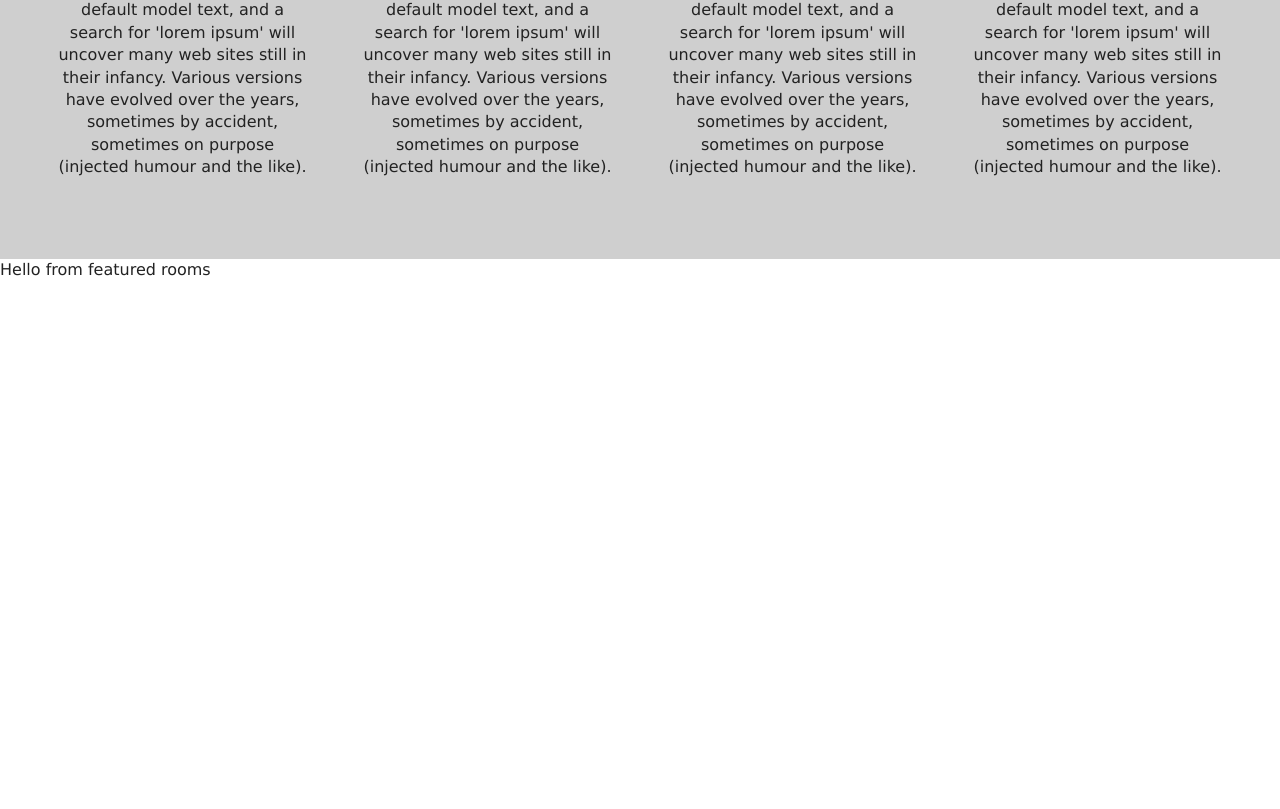
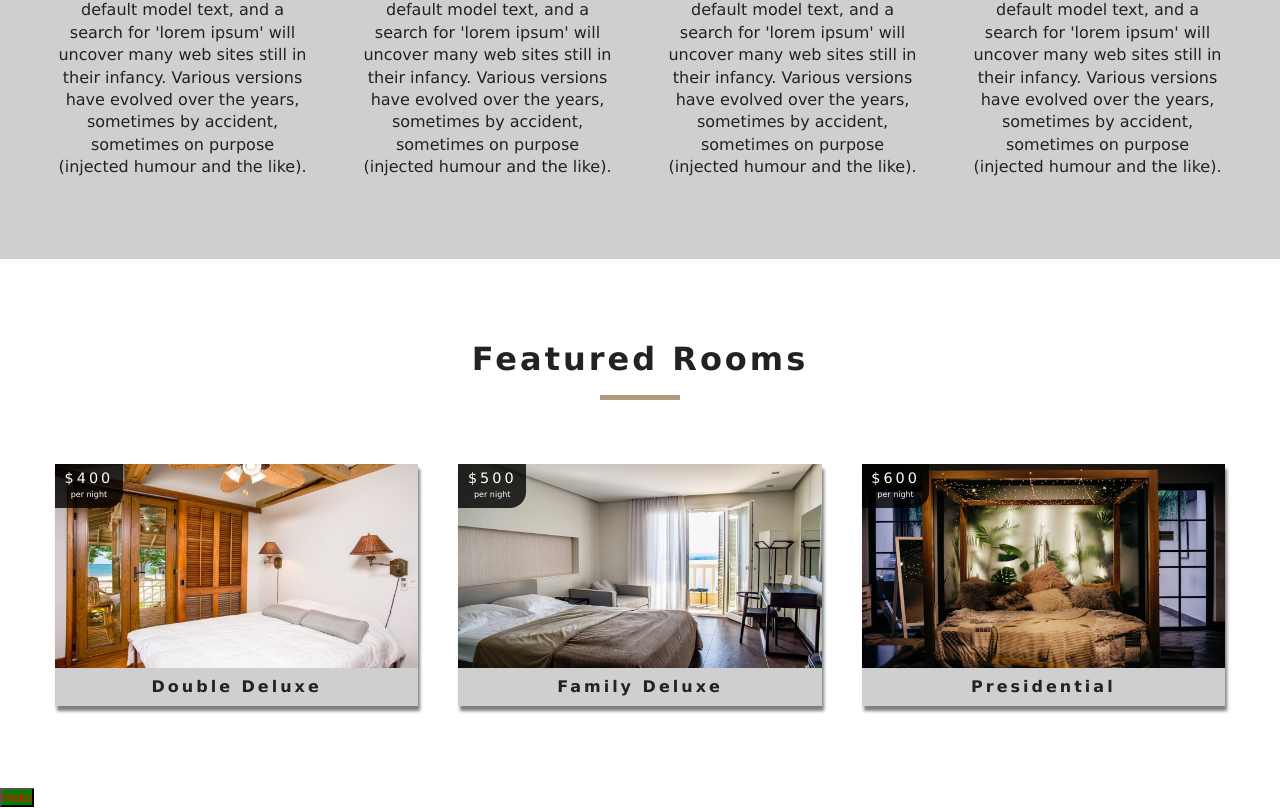
Before and after one commit to BrandonMGH/Keystone_Hotel-, a React (Create React App) app: page / in a window 1280 px wide. Shown: the part 1423-2232 px from the top of the page. Before the commit the page ends 1704 px from the top, so only its background shows below. Built offline with nearby package versions, Linux system fonts and the light colour scheme.

Commit message:
still working on getting the styled components to work properly

```diff
--- a/package.json
+++ b/package.json
@@ -7,7 +7,8 @@
     "react-dom": "^16.9.0",
     "react-icons": "^3.7.0",
     "react-router-dom": "^5.0.1",
-    "react-scripts": "3.1.0"
+    "react-scripts": "3.1.0",
+    "styled-components": "^4.3.2"
   },
   "scripts": {
     "start": "react-scripts start",
--- a/src/Context.js
+++ b/src/Context.js
@@ -32,9 +32,19 @@
         return tempItems
     }
 
+    getRoom = (slug) => {
+        let tempRooms = [...this.state.rooms]
+        const room = tempRooms.find((room) =>room.slug === slug)
+        return room
+    }
+
     render() {
         return (
-            <RoomContext.Provider value={{...this.state}}>
+            <RoomContext.Provider
+            value={{
+                ...this.state,
+                getRoom: this.getRoom
+            }}>
                 {this.props.children}
             </RoomContext.Provider>
         )
--- a/src/components/FeaturedRooms.js
+++ b/src/components/FeaturedRooms.js
@@ -1,15 +1,25 @@
 import React, { Component } from 'react'
 import {RoomContext} from "../Context"
+
+//** COMPONENTS **//
+import Loading from './Loading'
+import Room from './Room'
+import Title from './Title'
 
 export class FeaturedRooms extends Component {
     static contextType = RoomContext; //** Only works in class components.  Does not work in functional components  **//
     render() {
-       const {featuredRooms : rooms} = this.context;
-       console.log(rooms)
+       let {loading, featuredRooms : rooms} = this.context;
+       rooms = rooms.map(room => {
+           return <Room key={room.id} room={room} />
+       })
         return (
-            <div>
-                Hello from featured rooms
-            </div>
+            <section className="featured-rooms">
+                <Title title="featured rooms" />
+                    <div className="featured-rooms-center">
+                        {loading ? <Loading /> : rooms}
+                    </div>
+            </section>
         )
     }
 }
--- /dev/null
+++ b/src/components/Room.js
@@ -0,0 +1,33 @@
+import React from 'react'
+import { Link } from 'react-router-dom'
+import defaultImg from '../images/room-1.jpeg'
+import PropTypes from 'prop-types';
+
+export default function Room({ room }) {
+    const { name, slug, images, price } = room
+    console.log(room)
+    return (
+        <article className="room">
+            <div className="img-container">
+                <img src={images[0] || defaultImg} alt="single room" />
+                <div className="price-top">
+                    <h6>${price}</h6>
+                    <p>per night</p>
+                </div>
+                <Link to={`/rooms/${slug}`} className='btn-primary room-link'>
+                    Features
+                </Link>
+            </div>
+            <p className="room-info">{name}</p>
+        </article>
+    )
+}
+
+Room.propTypes = {
+    room:PropTypes.shape({
+        name: PropTypes.string.isRequired,
+        slug: PropTypes.string.isRequired,
+        images: PropTypes.arrayOf(PropTypes.string).isRequired,
+        price: PropTypes.number.isRequired,
+    })
+}
--- /dev/null
+++ b/src/components/StyledHero.js
@@ -0,0 +1,9 @@
+import styled from 'styled-components'
+
+
+const SimpleButton = styled.button`
+  color:red;
+  background: green;
+`;
+
+export default SimpleButton
--- a/src/pages/Home.js
+++ b/src/pages/Home.js
@@ -7,6 +7,7 @@
 import Banner from '../components/Banner'
 import Services from '../components/Services'
 import FeaturedRooms from '../components/FeaturedRooms'
+import Button from '../components/StyledHero'
 
 
 
@@ -23,6 +24,7 @@
           </Hero>
           <Services />
           <FeaturedRooms />
+          <Button >Hello</Button>
           </>
         )
     }
--- a/src/pages/SingleRoom.js
+++ b/src/pages/SingleRoom.js
@@ -1,11 +1,42 @@
 import React, { Component } from 'react'
+import defaultBcg from '../images/room-1.jpeg'
+import Hero from '../components/Hero'
+import Banner from '../components/Banner'
+import {Link} from 'react-router-dom'
+import {RoomContext} from '../Context'
 
 export class SingleRoom extends Component {
+    constructor(props){
+        super(props)
+        this.state ={
+            slug:this.props.match.params.slug,
+            defaultBcg
+        }
+    }
+    static contextType = RoomContext
+    // componentDidMount(){
+
+    // }
     render() {
+        const {getRoom} = this.context;
+        const room = getRoom(this.state.slug);
+        if(!room){
+            return <div className="error">
+                <h3>no such room could be found</h3>
+                <Link to='/rooms' className="btn-primary">
+                    Back to Rooms
+                </Link>
+            </div>
+        }
+        const {name, description, capacity, size, price, extras, breakfast, pets, images} = room
         return (
-            <div>
-                <p> Hello from the Single Room Page</p>
-            </div>
+            <Hero hero='roomsHero'>
+                <Banner title={`${name} room`} >
+                    <Link to='/rooms' className="btn-primary">
+                        Back to Rooms
+                    </Link>
+                </Banner>
+            </Hero>
         )
     }
 }
```
Also changed, not shown: 1 other file (tests, documents, lock files or other folders).
